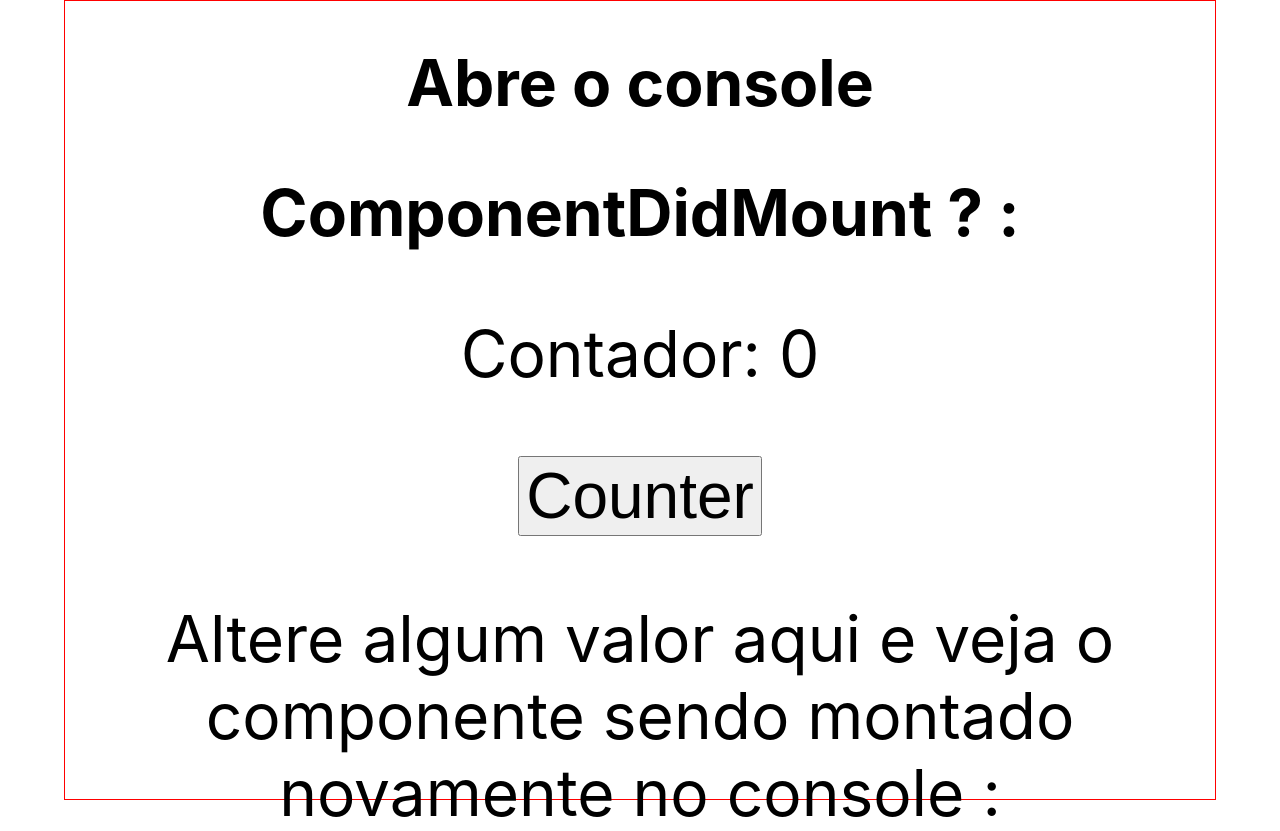
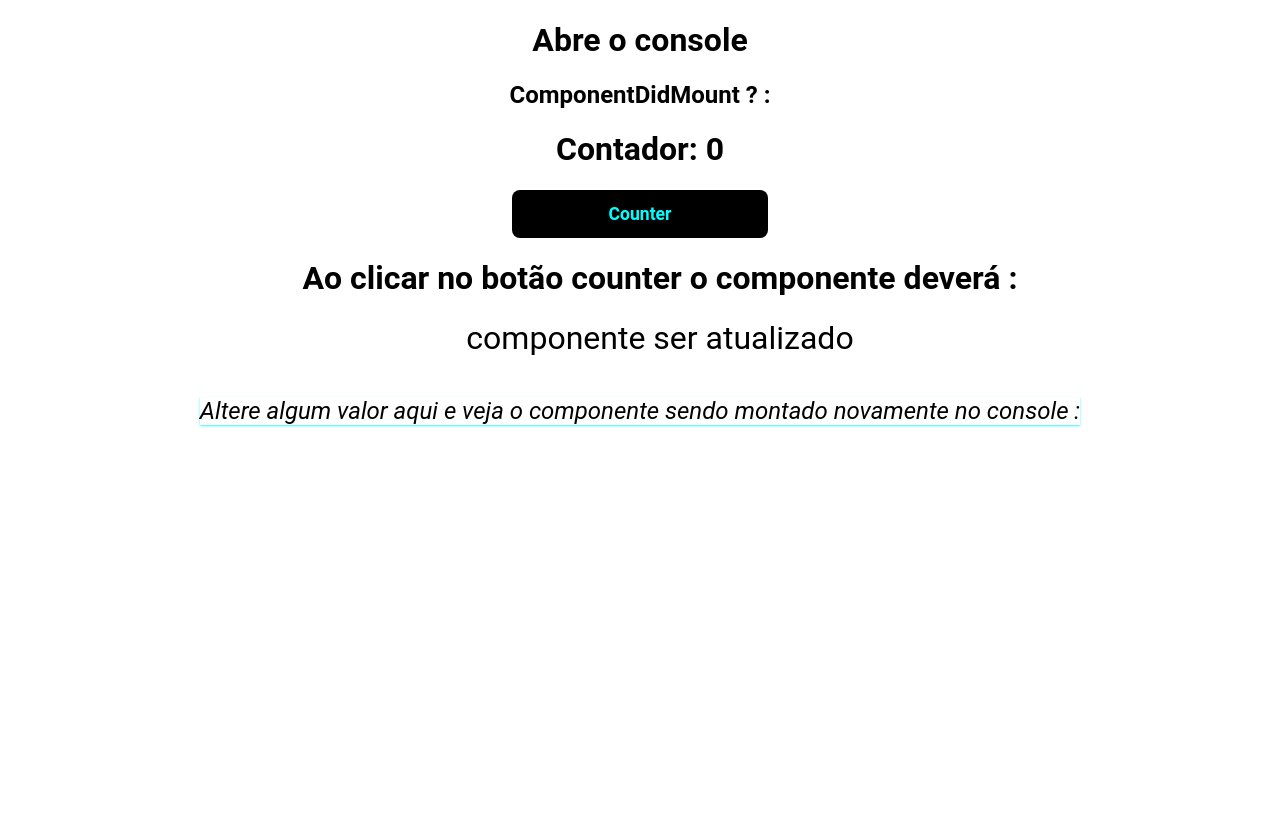
Before and after one commit to lazarok09/React-Hooks, a React (Create React App) app: page / in a window 1280 px wide. Built offline with nearby package versions, Linux system fonts and the light colour scheme.

Commit message:
feat: useEffect

```diff
--- a/src/App.css
+++ b/src/App.css
@@ -1,13 +1,49 @@
 * {
+  font-family: 'roboto';
   box-sizing: border-box;
-}
-* {
-  font-size: 2rem;
+  box-shadow: none;
+  border: none;
 }
 .App {
   text-align: center;
-  border: 1px solid red;
   margin: 0 auto;
   width: 90vw;
   height: 100vh;
 }
+.button {
+  color: cyan;
+  background: rgb(0, 0, 0);
+  font-weight: bold;
+  font-size: 1.1rem;
+  border-radius: 0.5rem;
+
+  width: 16rem;
+  height: 3rem;
+
+  cursor: pointer;
+
+  transition: 0.2s ease-in-out;
+}
+.button:hover {
+  background: transparent;
+  background: rgb(0, 0, 0);
+  transform: scale(1.1);
+  color: white;
+}
+.button:active {
+  color: red;
+}
+ul,
+li {
+  text-decoration: none;
+  list-style: none;
+}
+ul li {
+  font-size: 2rem;
+}
+.description {
+  display: inline-block;
+  font-size: 1.5rem;
+  font-style: italic;
+  box-shadow: 0px 1px 2px rgb(48, 248, 255);
+}
--- a/src/App.js
+++ b/src/App.js
@@ -30,11 +30,16 @@ function App() {
       <h1>Abre o console</h1>
       {/* >Mensagem do didmount */}
       <h2>ComponentDidMount ? : </h2>
-      <p>Contador: {counter}</p>
-      <button type="button" onClick={handleClick}>
+      <h1>Contador: {counter}</h1>
+      <button className={'button'} type="button" onClick={handleClick}>
         Counter
       </button>
-      <p>Altere algum valor aqui e veja o componente sendo montado novamente no console : </p>
+      <ul>
+        {' '}
+        <h1>Ao clicar no botão counter o componente deverá : </h1>
+        <li>componente ser atualizado</li>
+      </ul>
+      <p className={'description'}>Altere algum valor aqui e veja o componente sendo montado novamente no console : </p>
     </div>
   );
 }
```
